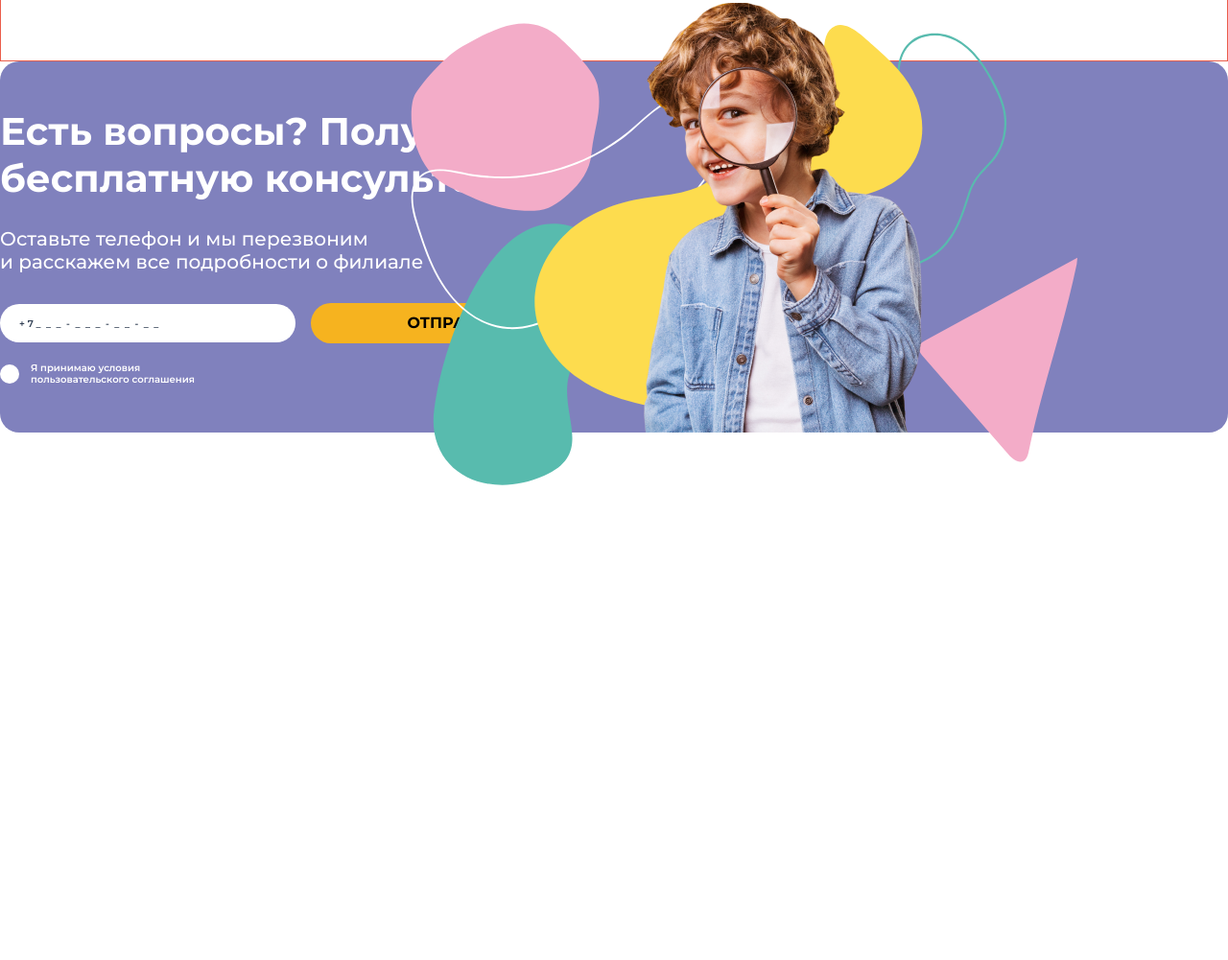
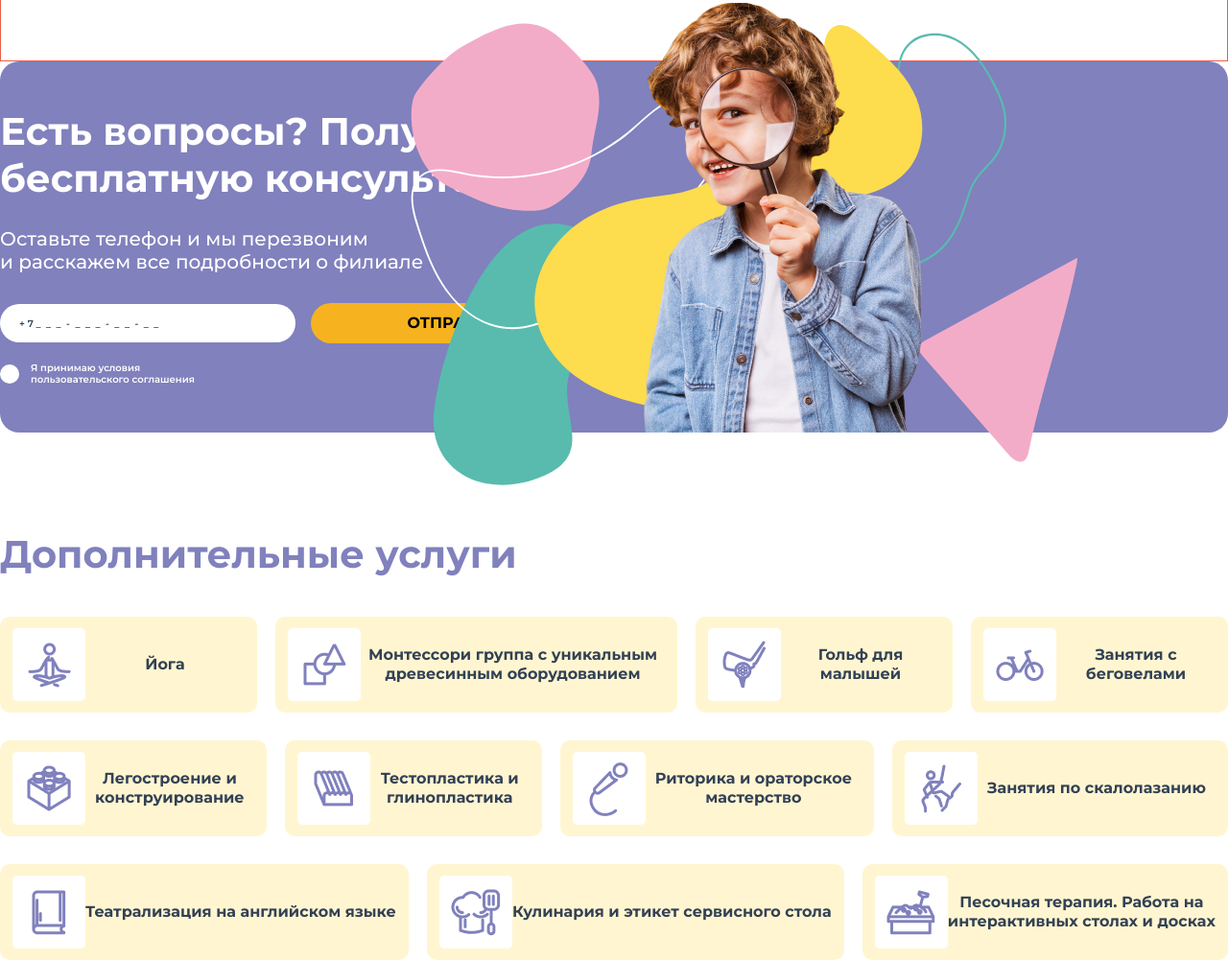
Before and after one commit to Rinakae/KidsStory, a website: page index.html in a window 1280 px wide. Shown: the part 1116-2117 px from the top of the page at 96% size. Before the commit the page ends 1622 px from the top, so only its background shows below. Drawn offline with Linux system fonts and the light colour scheme; files whose address does not match are found by name.

Commit message:
add addservices section

```diff
--- a/index.html
+++ b/index.html
@@ -213,13 +213,120 @@
             </form>
         </div>
         <!-- /.question__description -->
-
       </div>
       <!-- /.questions__wrapper -->
     </div>
 
   </section>
   <!-- /.qestions -->
+  <section class="addservices">
+    <div class="addservices__container container">
+      <h2 class="addservices__title">Дополнительные услуги</h2>
+      <div class="addservices__wrapper">
+
+        <div class="addservices__service">
+          <div class="addservices__blockimg">
+            <img src="assets/img/yoga.png" alt="yoga" class="addservices__icon">
+          </div>
+          <div class="addservices__text">
+            <a href="#" class="addservices__link">Йога</a>
+          </div>
+        </div>
+
+        <div class="addservices__service">
+          <div class="addservices__blockimg">
+            <img src="assets/img/figures.png" alt="figures" class="addservices__icon">
+          </div>
+          <div class="addservices__text">
+            <a href="#" class="addservices__link">Монтессори группа с уникальным<br>древесинным оборудованием</a>
+          </div>
+        </div>
+
+        <div class="addservices__service">
+          <div class="addservices__blockimg">
+            <img src="assets/img/golf.png" alt="golf" class="addservices__icon">
+          </div>
+          <div class="addservices__text">
+            <a href="#" class="addservices__link">Гольф для<br>малышей</a>
+          </div>
+        </div>
+
+        <div class="addservices__service">
+          <div class="addservices__blockimg">
+            <img src="assets/img/bike.png" alt="bike" class="addservices__icon">
+          </div>
+          <div class="addservices__text">
+            <a href="#" class="addservices__link">Занятия с<br>беговелами</a>
+          </div>
+        </div>
+
+        <div class="addservices__service">
+          <div class="addservices__blockimg">
+            <img src="assets/img/lego.png" alt="lego" class="addservices__icon">
+          </div>
+          <div class="addservices__text">
+            <a href="#" class="addservices__link">Легостроение и<br> конструирование</a>
+          </div>
+        </div>
+
+        <div class="addservices__service">
+          <div class="addservices__blockimg">
+            <img src="assets/img/plastiline.png" alt="plastiline" class="addservices__icon">
+          </div>
+          <div class="addservices__text">
+            <a href="#" class="addservices__link">Тестопластика и<br>глинопластика</a>
+          </div>
+        </div>
+
+        <div class="addservices__service">
+          <div class="addservices__blockimg">
+            <img src="assets/img/microfone.png" alt="microfone" class="addservices__icon">
+          </div>
+          <div class="addservices__text">
+            <a href="#" class="addservices__link">Риторика и ораторское<br>мастерство</a>
+          </div>
+        </div>
+
+        <div class="addservices__service">
+          <div class="addservices__blockimg">
+            <img src="assets/img/climber.png" alt="climber" class="addservices__icon">
+          </div>
+          <div class="addservices__text">
+            <a href="#" class="addservices__link">Занятия по скалолазанию</a>
+          </div>
+        </div>
+
+        <div class="addservices__service">
+          <div class="addservices__blockimg">
+            <img src="assets/img/book.png" alt="book" class="addservices__icon">
+          </div>
+          <div class="addservices__text">
+            <a href="#" class="addservices__link">Театрализация на английском языке</a>
+          </div>
+        </div>
+
+        <div class="addservices__service">
+          <div class="addservices__blockimg">
+            <img src="assets/img/cook.png" alt="cook" class="addservices__icon">
+          </div>
+          <div class="addservices__text">
+            <a href="#" class="addservices__link">Кулинария и этикет сервисного стола</a>
+          </div>
+        </div>
+
+        <div class="addservices__service">
+          <div class="addservices__blockimg">
+            <img src="assets/img/sandbox.png" alt="sandbox" class="addservices__icon">
+          </div>
+          <div class="addservices__text">
+            <a href="#" class="addservices__link">Песочная терапия. Работа на<br>интерактивных столах и досках</a>
+          </div>
+        </div>
+      </div>
+      <!-- /.addservices__wrapper -->
+    </div>
+  </section>
+  <!-- /.addservices -->
 
 </body>
 </html>
--- /dev/null
+++ b/sass/_addservices.sass
@@ -0,0 +1,47 @@
+.addservices
+  &__container
+    max-width: 1420px
+    padding-top: 102px
+  &__wrapper
+    display: flex
+    flex-wrap: wrap
+    column-gap: 19px
+    row-gap: 29px
+    justify-content: space-between
+  &__title
+    margin: 0
+    margin-bottom: 41px
+    font-weight: 700
+    font-size: 40px
+    line-height: 49px
+    color: $purple
+  &__service
+    padding: 12px 13px
+    flex: auto
+    display: flex
+    align-content: center
+    border-radius: 10px
+    background: #FFF6D1
+    min-width: 268px
+  &__text
+    /*width: 80%*/
+    flex: auto
+    display: flex
+    align-items: center
+    justify-content: center
+    text-align: center
+  &__blockimg
+    display: flex
+    align-items: center
+    justify-content: center
+    width: 76px
+    height: 76px
+    background: $white
+    border-radius: 5px
+  &__link
+    font-weight: 700
+    font-size: 16px
+    line-height: 20px
+    color: $darkblue
+    &:hover
+      color: $purple
--- a/sass/_var.sass
+++ b/sass/_var.sass
@@ -6,3 +6,4 @@ $white: #FFFFFF
 $yellow: #FDDC4E
 $pink: #F3ACC8
 $light-orange: #F6B31F
+$light-yellow: #FFF6D1
--- a/sass/style.sass
+++ b/sass/style.sass
@@ -5,3 +5,4 @@
 @import 'welcome'
 @import 'services'
 @import 'questions'
+@import 'addservices'
```
Also changed, not shown: assets/img/bike.png (added), assets/img/book.png (added), assets/img/climber.png (added), assets/img/cook.png (added), assets/img/figures.png (added), assets/img/golf.png (added), assets/img/lego.png (added), assets/img/microfone.png (added), assets/img/plastiline.png (added), assets/img/sandbox.png (added), assets/img/yoga.png (added), css/style.css, 1 other file.
